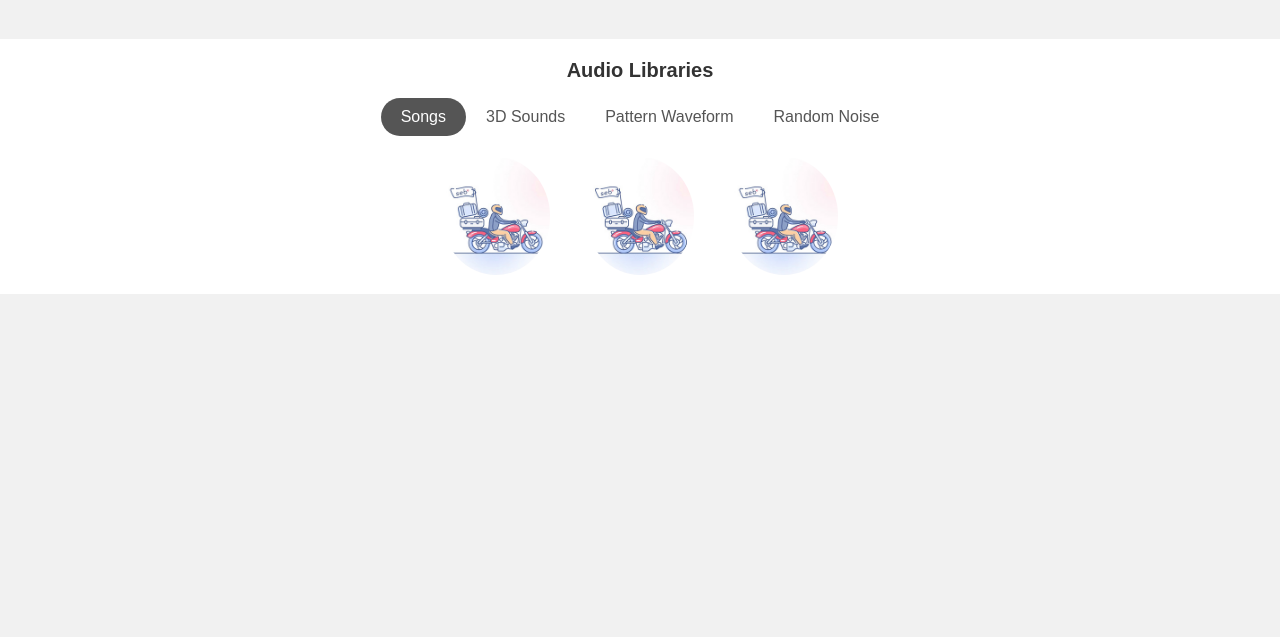
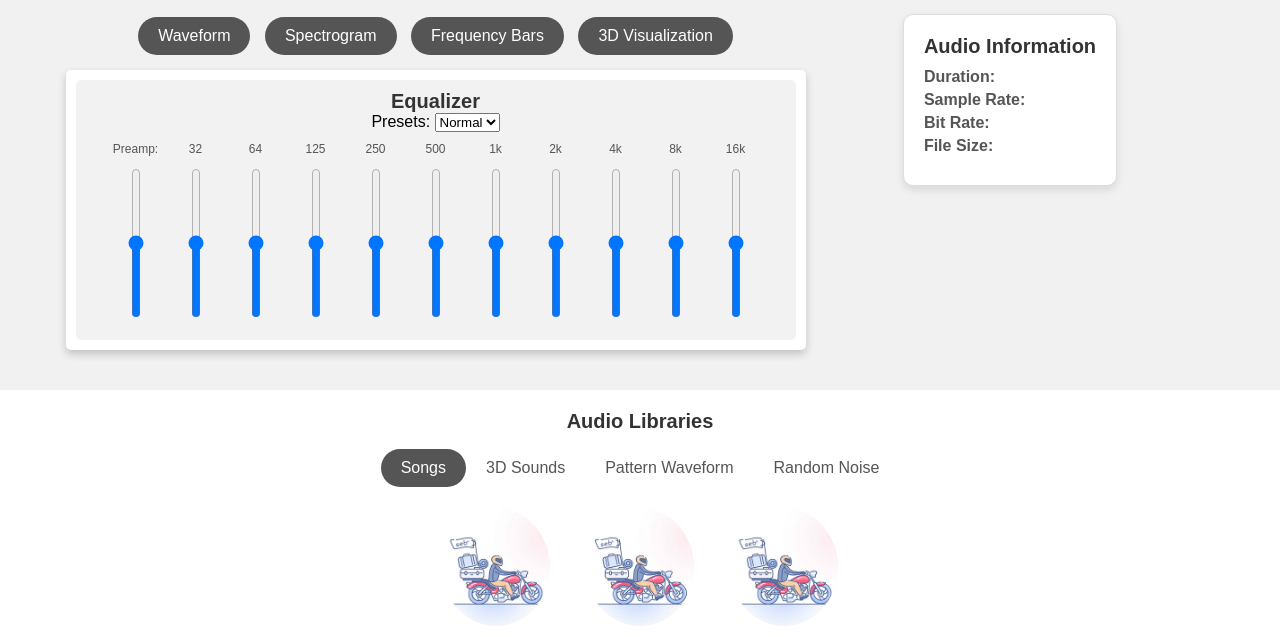
Before and after one commit to BhaskarAcharjee/MelodyMorph, a Flask app: page / in a window 1280 px wide. Shown: the part 506-1143 px from the top of the page. Before the commit the page ends 800 px from the top, so only its background shows below. Run offline with Flask 2, Linux system fonts and the light colour scheme.

Commit message:
Add Equalizer

```diff
--- a/draft.txt
+++ b/draft.txt
@@ -23,3 +23,9 @@
 uploads: This folder is used to store the uploaded audio files. In this case, it includes the audio.wav file.
 
 -------------------------------------------------------
+
+Sample Rate:
+Sample rate refers to the number of samples of audio captured per second, typically measured in Hertz (Hz). It represents the precision or quality of the audio recording. A higher sample rate captures more details and provides a more accurate representation of the original sound. Common sample rates include 44.1 kHz (CD quality) and 48 kHz (standard for digital video and audio production).
+
+Bit Rate:
+Bit rate refers to the number of bits processed or transmitted per unit of time, typically measured in kilobits per second (kbps) or megabits per second (Mbps). In the context of audio, it represents the amount of data used to encode one second of audio. A higher bit rate generally indicates better audio quality, as more data is allocated to represent the audio signal accurately. It is commonly associated with compressed audio formats like MP3, AAC, or OGG. Bit rate can vary depending on the encoding settings and desired trade-offs between audio quality and file size. Higher bit rates result in larger file sizes.
--- a/static/css/styles.css
+++ b/static/css/styles.css
@@ -166,6 +166,121 @@
   background-color: #333;
 }
 
+/* ---------- Equalizer ----------- */
+
+.equalizer-container {
+  background-color: #fff;
+  padding: 10px;
+  border-radius: 5px;
+  display: flex;
+  justify-content: center;
+  margin-top: 10px;
+  box-shadow: 0px 4px 8px rgba(0, 0, 0, 0.2);
+}
+
+.equalizer {
+  width: 700px;
+  background-color: #f2f2f2;
+  padding: 10px;
+  border-radius: 5px;
+  display: flex;
+  flex-direction: column;
+  align-items: center;
+  justify-content: center;
+}
+
+.eq-presets {
+  margin-bottom: 10px;
+}
+
+.eq-sliders {
+  display: flex;
+  flex-wrap: wrap;
+  justify-content: center;
+  align-items: flex-end;
+  width: 100%;
+  margin-bottom: 10px;
+  gap: 0px; /* Add the desired gap between the sliders */
+}
+
+.eq-slider-group {
+  display: flex;
+  flex-direction: column;
+  margin: 0 5px; /* Adjust the margin as needed */
+}
+
+.eq-slider {
+  display: flex;
+  flex-direction: column;
+  align-items: center;
+  gap: 10px; /* Adjust the gap between the slider label and input */
+}
+
+.eq-slider label {
+  width: 60px;
+  text-align: center;
+  font-size: 12px;
+  color: #555;
+}
+
+.eq-slider input[type="range"] {
+  height: 150px; /* Adjust the height of the sliders */
+  appearance: slider-vertical;
+  background: linear-gradient(to top, #888, #ddd);
+  width: 10px;
+}
+
+.eq-slider input[type="range"]::-webkit-slider-thumb {
+  appearance: none;
+  width: 18px;
+  height: 18px;
+  border-radius: 50%;
+  background-color: #555;
+  cursor: pointer;
+}
+
+.eq-slider input[type="range"]::-webkit-slider-thumb:hover {
+  background-color: #777;
+}
+
+.eq-slider input[type="range"]::-webkit-slider-thumb:active {
+  background-color: #999;
+}
+
+.eq-slider input[type="range"]::-moz-range-thumb {
+  appearance: none;
+  width: 18px;
+  height: 18px;
+  border-radius: 50%;
+  background-color: #555;
+  cursor: pointer;
+}
+
+.eq-slider input[type="range"]::-moz-range-thumb:hover {
+  background-color: #777;
+}
+
+.eq-slider input[type="range"]::-moz-range-thumb:active {
+  background-color: #999;
+}
+
+.eq-slider input[type="range"]::-ms-thumb {
+  appearance: none;
+  width: 18px;
+  height: 18px;
+  border-radius: 50%;
+  background-color: #555;
+  cursor: pointer;
+}
+
+.eq-slider input[type="range"]::-ms-thumb:hover {
+  background-color: #777;
+}
+
+.eq-slider input[type="range"]::-ms-thumb:active {
+  background-color: #999;
+}
+
 /* ---------- Audio information ----------- */
 
 .audio-info {
@@ -248,7 +363,7 @@
   flex: 1;
 }
 
-.audio-tabs h3{
+.audio-tabs h3 {
   margin: 0;
   padding: 0;
   font-size: 20px;
--- a/static/js/main.js
+++ b/static/js/main.js
@@ -4,13 +4,17 @@
   const pauseButton = document.getElementById("pauseButton");
   const stopButton = document.getElementById("stopButton");
   const visualizationCanvas = document.getElementById("visualization");
+  const durationElement = document.getElementById("duration");
   const sampleRateElement = document.getElementById("sampleRate");
-  const durationElement = document.getElementById("duration");
+  const bitRateElement = document.getElementById("bitRate");
+  const fileSizeElement = document.getElementById("fileSize");
   const audioListButtons = document.getElementsByClassName("audio-item");
   const tabItems = document.querySelectorAll(".tab-item");
   const audioLists = document.querySelectorAll(".audio-list");
   const speedSlider = document.getElementById("speedSlider");
   const volumeSlider = document.getElementById("volumeSlider");
+  const presetSelect = document.getElementById("preset-select");
+  const eqSliders = document.querySelectorAll(".eq-slider input[type='range']");
 
   let audioContext;
   let audioSource;
@@ -26,7 +30,7 @@
   const initAudioContext = () => {
     audioContext = new (window.AudioContext || window.webkitAudioContext)();
     analyzerNode = audioContext.createAnalyser();
-    analyzerNode.fftSize = 256; // Adjust the FFT size as needed
+    analyzerNode.fftSize = 2048; // Higher FFT size for more frequency bands
   };
 
   // Update the volume
@@ -54,6 +58,9 @@
           audioSource.gainNode.connect(analyzerNode);
           analyzerNode.connect(audioContext.destination);
 
+          // Apply equalizer effects
+          applyEqualizerFilters();
+
           // Resume the audio context
           audioContext.resume().then(() => {
             // Start playing the audio
@@ -73,6 +80,59 @@
       .catch((error) => {
         console.log("Error loading audio file:", error);
       });
+  };
+
+  // Apply equalizer filters
+  const applyEqualizerFilters = () => {
+    eqSliders.forEach((slider) => {
+      const frequency = parseFloat(slider.getAttribute("data-frequency"));
+      const gain = parseFloat(slider.value);
+
+      // Check if the frequency and gain values are valid
+      if (Number.isFinite(frequency) && Number.isFinite(gain)) {
+        const filterNode = audioContext.createBiquadFilter();
+        filterNode.type = "peaking";
+        filterNode.frequency.value = frequency;
+        filterNode.gain.value = gain;
+        filterNode.Q.value = 10; // Higher Q-factor for a more noticeable effect
+
+        // Disconnect the previous filter node (if any) and connect the new filter node
+        if (audioSource.gainNode.numberOfOutputs > 0) {
+          audioSource.gainNode.disconnect();
+        }
+        audioSource.gainNode.connect(filterNode);
+
+        // Connect the filter node to the analyzer node
+        filterNode.connect(analyzerNode);
+      }
+    });
+  };
+
+  // Apply equalizer presets
+  const applyEqualizerPresets = () => {
+    const preset = presetSelect.value;
+
+    // Define the preset values
+    const presets = {
+      normal: [0, 0, 0, 0, 0, 0, 0, 0, 0, 0],
+      pop: [3, 2, 1, 0, 0, -1, -2, -2, -3, -3],
+      rock: [4, 3, 1, 0, -1, -1, -2, -2, -3, -4],
+      jazz: [3, 4, 4, 3, 1, 0, -1, -2, -3, -3],
+      classic: [-3, -2, -1, 0, 0, 0, 0, -1, -2, -3],
+    };
+
+    // Check if audioSource is defined and apply the equalizer filters
+    if (audioSource) {
+      eqSliders.forEach((slider, index) => {
+        slider.value = presets[preset][index];
+
+        // Trigger the 'input' event to update the equalizer filters
+        const inputEvent = new Event("input");
+        slider.dispatchEvent(inputEvent);
+      });
+
+      applyEqualizerFilters();
+    }
   };
 
   // Event listener for audio list buttons
@@ -156,7 +216,7 @@
         visualizationHeight
       );
 
-      const barWidth = (visualizationWidth / bufferLength) * 2.5;
+      const barWidth = visualizationWidth / bufferLength;
       let x = 0;
 
       for (let i = 0; i < bufferLength; i++) {
@@ -172,7 +232,7 @@
           barHeight
         );
 
-        x += barWidth + 1;
+        x += barWidth;
       }
     };
 
@@ -187,7 +247,7 @@
         visualizationHeight
       );
 
-      const barWidth = (visualizationWidth / bufferLength) * 2.5;
+      const barWidth = visualizationWidth / bufferLength;
       let x = 0;
 
       for (let i = 0; i < bufferLength; i++) {
@@ -201,18 +261,26 @@
           barHeight
         );
 
-        x += barWidth + 1;
+        x += barWidth;
       }
     };
 
     const draw3DVisualization = () => {
       // // Set up the scene, camera, and renderer
       // const scene = new THREE.Scene();
-      // const camera = new THREE.PerspectiveCamera(75, visualizationCanvas.clientWidth / visualizationCanvas.clientHeight, 0.1, 1000);
+      // const camera = new THREE.PerspectiveCamera(
+      //   75,
+      //   visualizationCanvas.clientWidth / visualizationCanvas.clientHeight,
+      //   0.1,
+      //   1000
+      // );
       // const renderer = new THREE.WebGLRenderer({ antialias: true });
-      // renderer.setSize(visualizationCanvas.clientWidth, visualizationCanvas.clientHeight);
+      // renderer.setSize(
+      //   visualizationCanvas.clientWidth,
+      //   visualizationCanvas.clientHeight
+      // );
       // renderer.setClearColor(0x000000, 1);
-      // document.body.appendChild(renderer.domElement);
+      // visualizationCanvas.appendChild(renderer.domElement);
       // // Create geometry and material for visualization
       // const geometry = new THREE.BoxGeometry(2, 2, 2);
       // const material = new THREE.MeshBasicMaterial({ color: 0x00ff00 });
@@ -253,13 +321,27 @@
     drawFrame();
   };
 
-  // Update the audio information
+  // Update Audio information
   const updateAudioInfo = () => {
-    const sampleRate = audioSource.buffer.sampleRate;
-    const duration = audioSource.buffer.duration.toFixed(2);
+    const sampleRate = audioSource.buffer.sampleRate + "kbps";
+    const duration = audioSource.buffer.duration.toFixed(2) + "seconds";
+    const bitRate = calculateBitRate();
+    const fileSize = calculateFileSize();
 
     sampleRateElement.textContent = sampleRate;
     durationElement.textContent = duration;
+    bitRateElement.textContent = bitRate;
+    fileSizeElement.textContent = fileSize;
+  };
+
+  // function to calculate the bit rate
+  const calculateBitRate = () => {
+    return "256 kbps"; // Example value
+  };
+
+  // function to calculate the file size
+  const calculateFileSize = () => {
+    return "5.2 MB"; // Example value
   };
 
   // Switch the visualization mode
@@ -267,6 +349,26 @@
     currentMode = mode;
     visualizeAudio();
   };
+
+  // Update Playback Speed
+  const updatePlaybackSpeed = () => {
+    if (audioSource) {
+      const speed = parseFloat(speedSlider.value);
+      audioSource.playbackRate.setValueAtTime(speed, audioContext.currentTime);
+    }
+  };
+
+  // Event listeners to slider
+  speedSlider.addEventListener("input", updatePlaybackSpeed);
+
+  // Event listeners to the mode buttons
+  const modeButtons = document.querySelectorAll(".mode-button");
+  modeButtons.forEach((button) => {
+    button.addEventListener("click", () => {
+      const mode = button.getAttribute("data-mode");
+      switchVisualizationMode(mode);
+    });
+  });
 
   // Event listeners for play, pause, and stop buttons
   playButton.addEventListener("click", () => {
@@ -299,23 +401,16 @@
   // Event listener for volume slider
   volumeSlider.addEventListener("input", updateVolume);
 
-  // Update Playback Speed
-  const updatePlaybackSpeed = () => {
-    if (audioSource) {
-      const speed = parseFloat(speedSlider.value);
-      audioSource.playbackRate.setValueAtTime(speed, audioContext.currentTime);
-    }
-  };
+  // Apply equalizer presets
+  applyEqualizerPresets();
 
-  // Event listeners to slider
-  speedSlider.addEventListener("input", updatePlaybackSpeed);
+  // Event listener for equalizer preset select
+  presetSelect.addEventListener("change", applyEqualizerPresets);
 
-  // Event listeners to the mode buttons
-  const modeButtons = document.querySelectorAll(".mode-button");
-  modeButtons.forEach((button) => {
-    button.addEventListener("click", () => {
-      const mode = button.getAttribute("data-mode");
-      switchVisualizationMode(mode);
+  // Event listeners for equalizer sliders
+  eqSliders.forEach((slider) => {
+    slider.addEventListener("input", () => {
+      applyEqualizerFilters();
     });
   });
 
--- a/templates/index.html
+++ b/templates/index.html
@@ -18,6 +18,67 @@
             <button class="mode-button" data-mode="spectrogram">Spectrogram</button>
             <button class="mode-button" data-mode="frequency-bars">Frequency Bars</button>
             <button class="mode-button" data-mode="3d-visualization">3D Visualization</button>
+          </div>
+          <div class="equalizer-container">
+            <div class="equalizer">
+              <h3>Equalizer</h3>
+              <div class="eq-presets">
+                <label for="preset-select">Presets:</label>
+                <select id="preset-select">
+                  <option value="normal">Normal</option>
+                  <option value="pop">Pop</option>
+                  <option value="classic">Classic</option>
+                  <option value="rock">Rock</option>
+                  <option value="jazz">Jazz</option>
+                </select>
+              </div>
+              <div class="eq-sliders">
+                <div class="eq-slider">
+                  <label for="preamp-slider">Preamp:</label>
+                  <input type="range" id="preamp-slider" min="-12" max="12" value="0" step="0.5" class="eq-slider" data-frequency="preamp">
+                </div>
+                <div class="eq-slider">
+                  <label for="slider32">32</label>
+                  <input type="range" id="slider32" min="-12" max="12" value="0" step="0.5" class="eq-slider" data-frequency="32">
+                </div>
+                <div class="eq-slider">
+                  <label for="slider64">64</label>
+                  <input type="range" id="slider64" min="-12" max="12" value="0" step="0.5" class="eq-slider" data-frequency="64">
+                </div>
+                <div class="eq-slider">
+                  <label for="slider125">125</label>
+                  <input type="range" id="slider125" min="-12" max="12" value="0" step="0.5" class="eq-slider" data-frequency="125">
+                </div>
+                <div class="eq-slider">
+                  <label for="slider250">250</label>
+                  <input type="range" id="slider250" min="-12" max="12" value="0" step="0.5" class="eq-slider" data-frequency="250">
+                </div>
+                <div class="eq-slider">
+                  <label for="slider500">500</label>
+                  <input type="range" id="slider500" min="-12" max="12" value="0" step="0.5" class="eq-slider" data-frequency="500">
+                </div>
+                <div class="eq-slider">
+                  <label for="slider1k">1k</label>
+                  <input type="range" id="slider1k" min="-12" max="12" value="0" step="0.5" class="eq-slider" data-frequency="1000">
+                </div>
+                <div class="eq-slider">
+                  <label for="slider2k">2k</label>
+                  <input type="range" id="slider2k" min="-12" max="12" value="0" step="0.5" class="eq-slider" data-frequency="2000">
+                </div>
+                <div class="eq-slider">
+                  <label for="slider4k">4k</label>
+                  <input type="range" id="slider4k" min="-12" max="12" value="0" step="0.5" class="eq-slider" data-frequency="4000">
+                </div>
+                <div class="eq-slider">
+                  <label for="slider8k">8k</label>
+                  <input type="range" id="slider8k" min="-12" max="12" value="0" step="0.5" class="eq-slider" data-frequency="8000">
+                </div>
+                <div class="eq-slider">
+                  <label for="slider16k">16k</label>
+                  <input type="range" id="slider16k" min="-12" max="12" value="0" step="0.5" class="eq-slider" data-frequency="16000">
+                </div>
+              </div>
+            </div>
           </div>
         </div>
       </div>
@@ -48,8 +109,10 @@
         <div class="audio-info">
           <h3>Audio Information</h3>
           <ul>
-            <li><strong>Sample Rate:</strong> <span id="sampleRate"></span> Hz</li>
-            <li><strong>Duration:</strong> <span id="duration"></span> seconds</li>
+            <li><strong>Duration:</strong> <span id="duration"></span> </li>
+            <li><strong>Sample Rate:</strong> <span id="sampleRate"></span> </li>
+            <li><strong>Bit Rate:</strong> <span id="bitRate"></span> </li>
+            <li><strong>File Size:</strong> <span id="fileSize"></span> </li>
           </ul>
         </div>
       </div>
@@ -85,7 +148,6 @@
           <li><button class="audio-item" data-audio-path="static/uploads/noise.wav"><img src="static/uploads/images/test.jpg" alt="Random Noise 1"></button></li>
           <li><button class="audio-item" data-audio-path="static/uploads/dragon-monstruo.mp3"><img src="static/uploads/images/test.jpg" alt="Random Noise 2"></button></li>
           <li><button class="audio-item" data-audio-path="static/uploads/square2.wav"><img src="static/uploads/images/test.jpg" alt="Square2 Wave Audio 4"></button></li>
-
         </ul>
       </div>
     </div>
```
